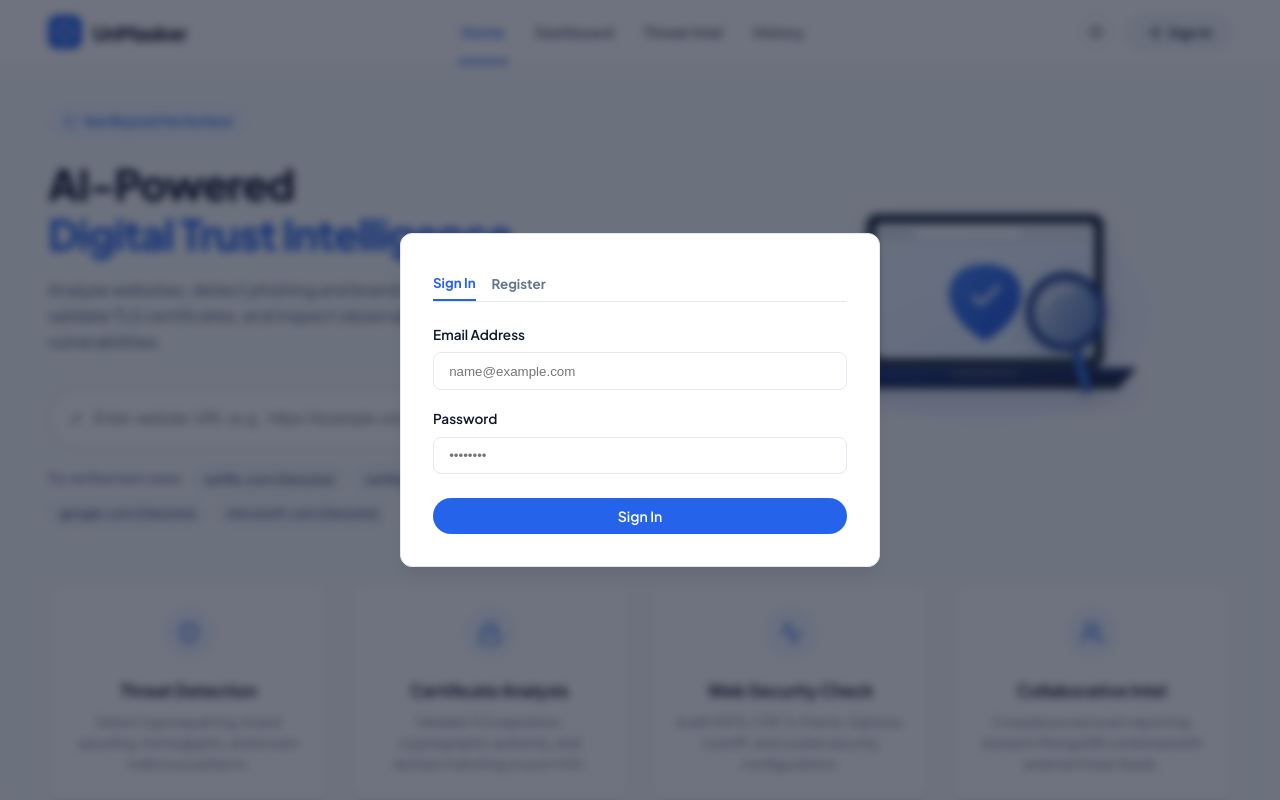
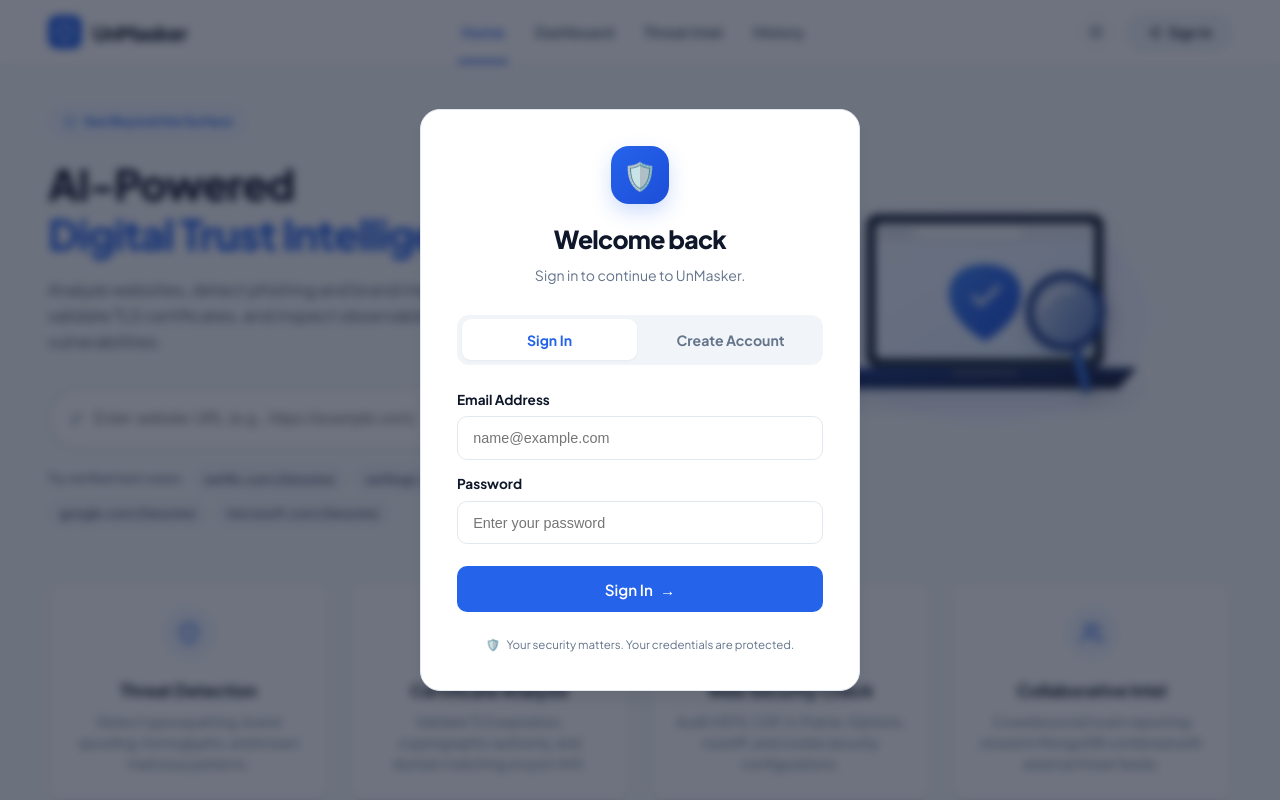
Before and after one commit to Aman-Mondal/UnMasker, a React (Vite) app in the folder client/: page / in a window 1280 px wide. Both pictures are taken after a click on the button "Sign In". Shown: the top 800 px of the page. Built offline with nearby package versions, Linux system fonts and the light colour scheme; no server answers; the HTML template or start-up script is replaced by a standard one.

Commit message:
style: polish authentication modal design

```diff
--- a/client/src/components/auth/AuthModal.jsx
+++ b/client/src/components/auth/AuthModal.jsx
@@ -14,34 +14,52 @@ export default function AuthModal({
 }) {
   if (!authModalOpen) return null;
 
+
   return (
     <div className="modal-overlay" onClick={() => setAuthModalOpen(false)}>
-      <div className="modal-content" onClick={(e) => e.stopPropagation()}>
-        <div style={{ display: 'flex', gap: '1rem', borderBottom: '1px solid var(--border)', marginBottom: '1.25rem' }}>
+      <div
+        className="modal-content auth-modal"
+        onClick={(e) => e.stopPropagation()}
+      >
+        <div className="auth-header">
+          <div className="auth-icon">
+            🛡️
+          </div>
+          <h2>{authMode === 'register' ? 'Create your account' : 'Welcome back'}</h2>
+          <p>
+            {authMode === 'register'
+              ? 'Join UnMasker and take control of your digital safety.'
+              : 'Sign in to continue to UnMasker.'}
+          </p>
+        </div>
+
+        <div className="auth-tabs">
           <button
-            style={{ background: 'none', border: 'none', padding: '0.5rem 0', fontWeight: 700, color: authMode === 'login' ? 'var(--primary)' : 'var(--text-muted)', borderBottom: authMode === 'login' ? '2px solid var(--primary)' : 'none', cursor: 'pointer' }}
+            className={authMode === 'login' ? 'auth-tab active' : 'auth-tab'}
             onClick={() => { setAuthMode('login'); setAuthError(''); }}
+            type="button"
           >
             Sign In
           </button>
           <button
-            style={{ background: 'none', border: 'none', padding: '0.5rem 0', fontWeight: 700, color: authMode === 'register' ? 'var(--primary)' : 'var(--text-muted)', borderBottom: authMode === 'register' ? '2px solid var(--primary)' : 'none', cursor: 'pointer' }}
+            className={authMode === 'register' ? 'auth-tab active' : 'auth-tab'}
             onClick={() => { setAuthMode('register'); setAuthError(''); }}
+            type="button"
           >
-            Register
+            Create Account
           </button>
         </div>
 
         {authError && (
-          <div style={{ padding: '0.5rem 0.75rem', background: 'var(--danger-bg)', color: 'var(--danger-text)', borderRadius: '6px', fontSize: '0.85rem', marginBottom: '1rem' }}>
+          <div className="auth-error">
             {authError}
           </div>
         )}
 
-        <form onSubmit={handleAuthSubmit}>
+        <form onSubmit={handleAuthSubmit} className="auth-form">
           {authMode === 'register' && (
-            <div>
-              <label style={{ fontSize: '0.85rem', fontWeight: 600 }}>Full Name</label>
+            <div className="auth-field">
+              <label>Full Name</label>
               <input
                 type="text"
                 className="input-field"
@@ -53,7 +71,8 @@ export default function AuthModal({
             </div>
           )}
 
-          <label style={{ fontSize: '0.85rem', fontWeight: 600 }}>Email Address</label>
+          <div className="auth-field">
+            <label>Email Address</label>
             <input
               type="email"
               className="input-field"
@@ -62,22 +81,31 @@ export default function AuthModal({
               onChange={(e) => setAuthForm({ ...authForm, email: e.target.value })}
               required
             />
+          </div>
 
-          <label style={{ fontSize: '0.85rem', fontWeight: 600 }}>Password</label>
+          <div className="auth-field">
+            <label>Password</label>
             <input
               type="password"
               className="input-field"
-            placeholder="••••••••"
+              placeholder="Enter your password"
               value={authForm.password}
               onChange={(e) => setAuthForm({ ...authForm, password: e.target.value })}
               required
             />
+          </div>
 
-          <button type="submit" className="btn-pill" style={{ width: '100%', justifyContent: 'center', marginTop: '0.5rem' }}>
+          <button type="submit" className="btn-pill auth-submit">
             {authMode === 'register' ? 'Create Account' : 'Sign In'}
+            <span>→</span>
           </button>
         </form>
+
+        <div className="auth-footer">
+          <span>🛡️</span> Your security matters. Your credentials are protected.
+        </div>
       </div>
     </div>
   );
+
 }
--- a/client/src/index.css
+++ b/client/src/index.css
@@ -506,6 +506,169 @@ button {
   border-color: var(--primary);
 }
 
+
+/* Authentication Modal*/
+
+.auth-modal {
+  max-width: 440px;
+  padding: 2.25rem;
+  border-radius: 20px;
+  animation: authModalEnter 0.25s ease-out;
+}
+
+@keyframes authModalEnter {
+  from {
+    opacity: 0;
+    transform: translateY(12px) scale(0.98);
+  }
+  to {
+    opacity: 1;
+    transform: translateY(0) scale(1);
+  }
+}
+
+.auth-header {
+  text-align: center;
+  margin-bottom: 1.75rem;
+}
+
+.auth-icon {
+  width: 58px;
+  height: 58px;
+  margin: 0 auto 1rem;
+  display: flex;
+  align-items: center;
+  justify-content: center;
+  background: linear-gradient(135deg, #2563eb, #1d4ed8);
+  color: white;
+  border-radius: 18px;
+  font-size: 1.7rem;
+  box-shadow: 0 8px 20px rgba(37, 99, 235, 0.22);
+}
+
+.auth-header h2 {
+  color: var(--text-main);
+  font-size: 1.55rem;
+  font-weight: 800;
+  letter-spacing: -0.03em;
+  margin-bottom: 0.4rem;
+}
+
+.auth-header p {
+  color: var(--text-muted);
+  font-size: 0.88rem;
+}
+
+.auth-tabs {
+  display: grid;
+  grid-template-columns: 1fr 1fr;
+  gap: 0.35rem;
+  padding: 0.3rem;
+  background: var(--bg-subtle);
+  border-radius: 12px;
+  margin-bottom: 1.5rem;
+}
+
+.auth-tab {
+  border: none;
+  background: transparent;
+  color: var(--text-muted);
+  padding: 0.7rem;
+  border-radius: 9px;
+  font-size: 0.88rem;
+  font-weight: 700;
+  cursor: pointer;
+  transition: all 0.2s ease;
+}
+
+.auth-tab.active {
+  background: var(--bg-card);
+  color: var(--primary);
+  box-shadow: var(--shadow);
+}
+
+.auth-tab:hover {
+  color: var(--primary);
+}
+
+.auth-form {
+  display: flex;
+  flex-direction: column;
+  gap: 0.85rem;
+}
+
+.auth-field {
+  display: flex;
+  flex-direction: column;
+}
+
+.auth-field label {
+  color: var(--text-main);
+  font-size: 0.85rem;
+  font-weight: 700;
+  margin-bottom: 0.4rem;
+}
+
+.auth-field .input-field {
+  margin: 0;
+  padding: 0.8rem 0.95rem;
+  border-radius: 10px;
+  font-size: 0.9rem;
+  transition: border-color 0.2s, box-shadow 0.2s;
+}
+
+.auth-field .input-field:focus {
+  border-color: var(--primary);
+  box-shadow: 0 0 0 3px rgba(37, 99, 235, 0.1);
+}
+
+.auth-error {
+  padding: 0.75rem 0.9rem;
+  background: var(--danger-bg);
+  color: var(--danger-text);
+  border: 1px solid var(--danger-border);
+  border-radius: 10px;
+  font-size: 0.85rem;
+  margin-bottom: 1rem;
+}
+
+.auth-submit {
+  width: 100%;
+  justify-content: center;
+  margin-top: 0.5rem;
+  padding: 0.85rem 1.2rem;
+  border-radius: 10px;
+  font-size: 0.95rem;
+  transition: background 0.2s, transform 0.2s;
+}
+
+.auth-submit:hover {
+  transform: translateY(-1px);
+}
+
+.auth-footer {
+  display: flex;
+  align-items: center;
+  justify-content: center;
+  gap: 0.4rem;
+  color: var(--text-muted);
+  font-size: 0.72rem;
+  text-align: center;
+  margin-top: 1.5rem;
+}
+
+@media (max-width: 600px) {
+  .auth-modal {
+    padding: 1.5rem;
+    width: 92%;
+  }
+
+  .auth-header h2 {
+    font-size: 1.35rem;
+  }
+}
+
+
 /* Responsive */
 @media (max-width: 900px) {
   .hero-grid { grid-template-columns: 1fr; }
```
Lines whose indentation alone changed are shown as unchanged.
